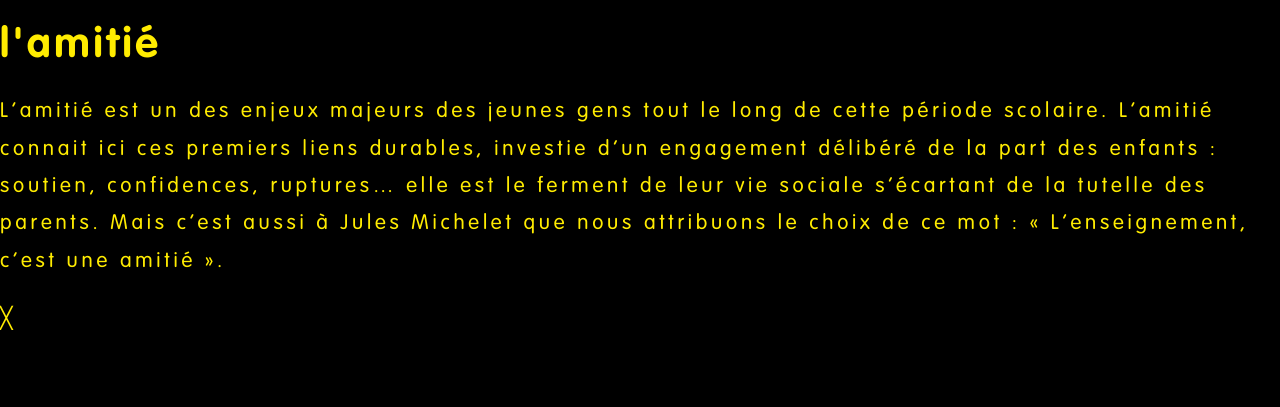
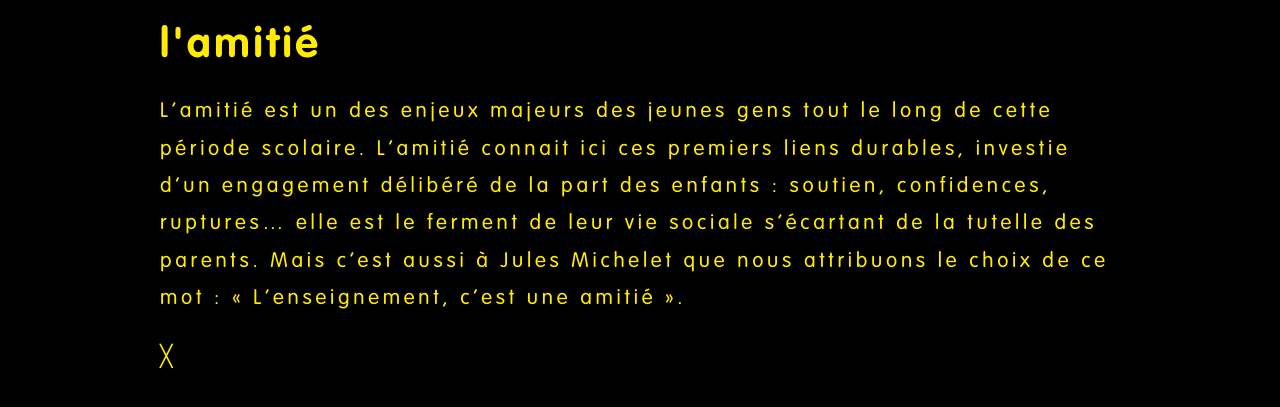
Before and after one commit to LesQuais/website, a Jekyll site: the page built from _mots/amitie.md, in a window 1280 px wide. Shown: the top 407 px of the page. Built offline with Jekyll 4.4.1, drawn with Linux system fonts in a browser that asks for light colours.

Commit message:
Delimit and center body

```diff
--- a/css/main.css
+++ b/css/main.css
@@ -1,5 +1,6 @@
 body {
-	margin: 0;
+	margin: auto;
+	width: 960px;
 	font-size: 130%;
 	font-family: sans-serif;
 	background-color: #000;
```
